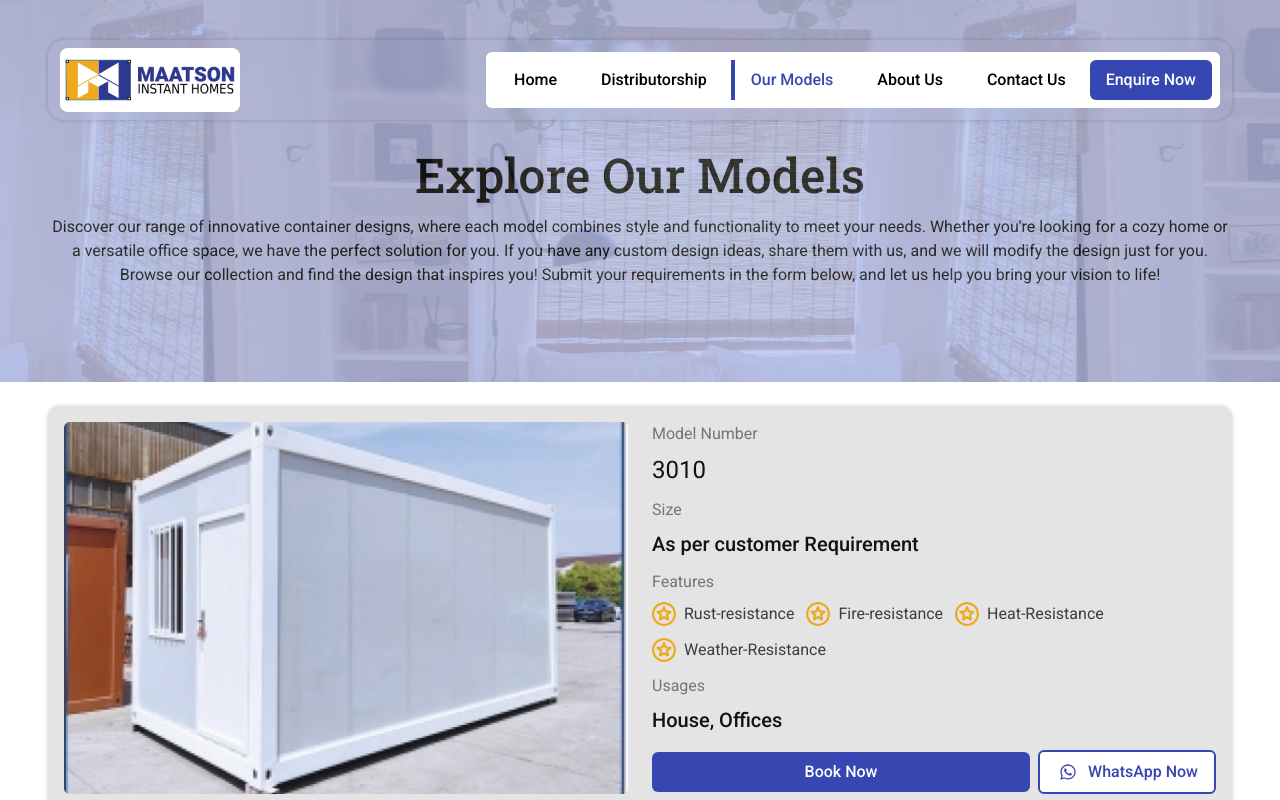
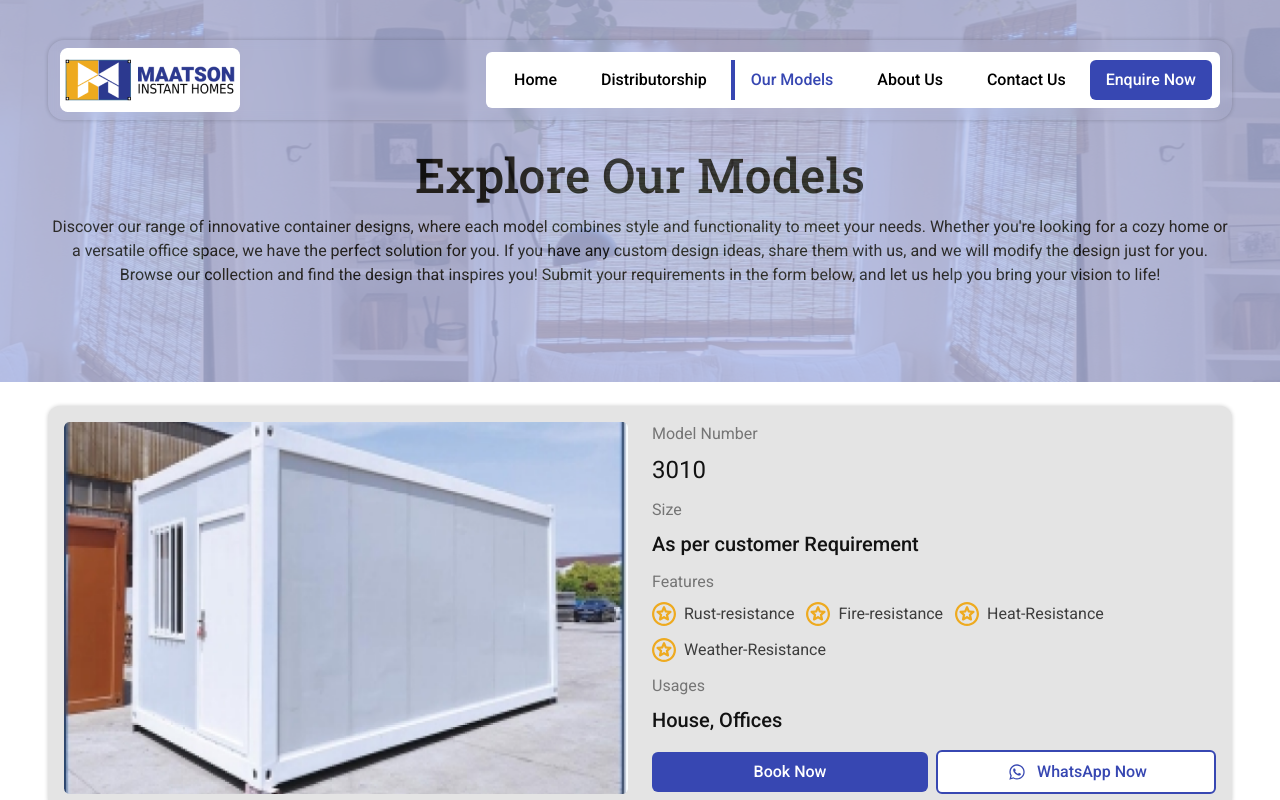
Before and after one commit to Exim3/MaatsonInstantDemo, a React (Vite) app: page /models in a window 1280 px wide. Shown: the top 800 px of the page. Built offline with nearby package versions, Linux system fonts and the light colour scheme.

Commit message:
16-12-2024

```diff
--- a/src/components/box/index.tsx
+++ b/src/components/box/index.tsx
@@ -1,3 +1,5 @@
+import { useNavigate } from "react-router";
+
 export const FeatureBox: React.FC<{
   img: string;
   title: string;
@@ -25,6 +27,8 @@ export const DesignBox: React.FC<{
   img: string;
   alt: string;
 }> = ({ img, modelNumber, alt }) => {
+  const navigate = useNavigate();
+
   return (
     <>
       <div className="gap-3 p-4 order bg-white rounded-xl h-full">
@@ -35,7 +39,15 @@ export const DesignBox: React.FC<{
               <p className="text-neutral-700">Model Number</p>
               <h4 className="text-2xl text-baseBlack">{modelNumber}</h4>
             </div>
-            <button className="btn-primary w-full">Book Now</button>
+            <button
+              onClick={() =>
+                navigate(`/enquiryform?query=Modal-${modelNumber}`)
+              }
+              className="btn-primary w-full "
+            >
+              {" "}
+              Book Now
+            </button>{" "}
           </div>
         </div>
       </div>
--- a/src/components/card/ModelCard.tsx
+++ b/src/components/card/ModelCard.tsx
@@ -56,8 +56,9 @@ const ModelCard: React.FC<{
             href={`https://wa.me/98796557?text="requirement Modal-${modelNumber}"`}
             target="_blank"
             rel="noopener noreferrer"
+            className="btn-primary-outline  w-full sm:flex-1"
           >
-            <button className="btn-primary-outline flex items-center gap-2 w-full justify-center sm:flex-1">
+            <button className="flex items-center gap-2 justify-center w-full">
               <WhatsAppIcon />
               <p> WhatsApp Now</p>
             </button>{" "}
```
